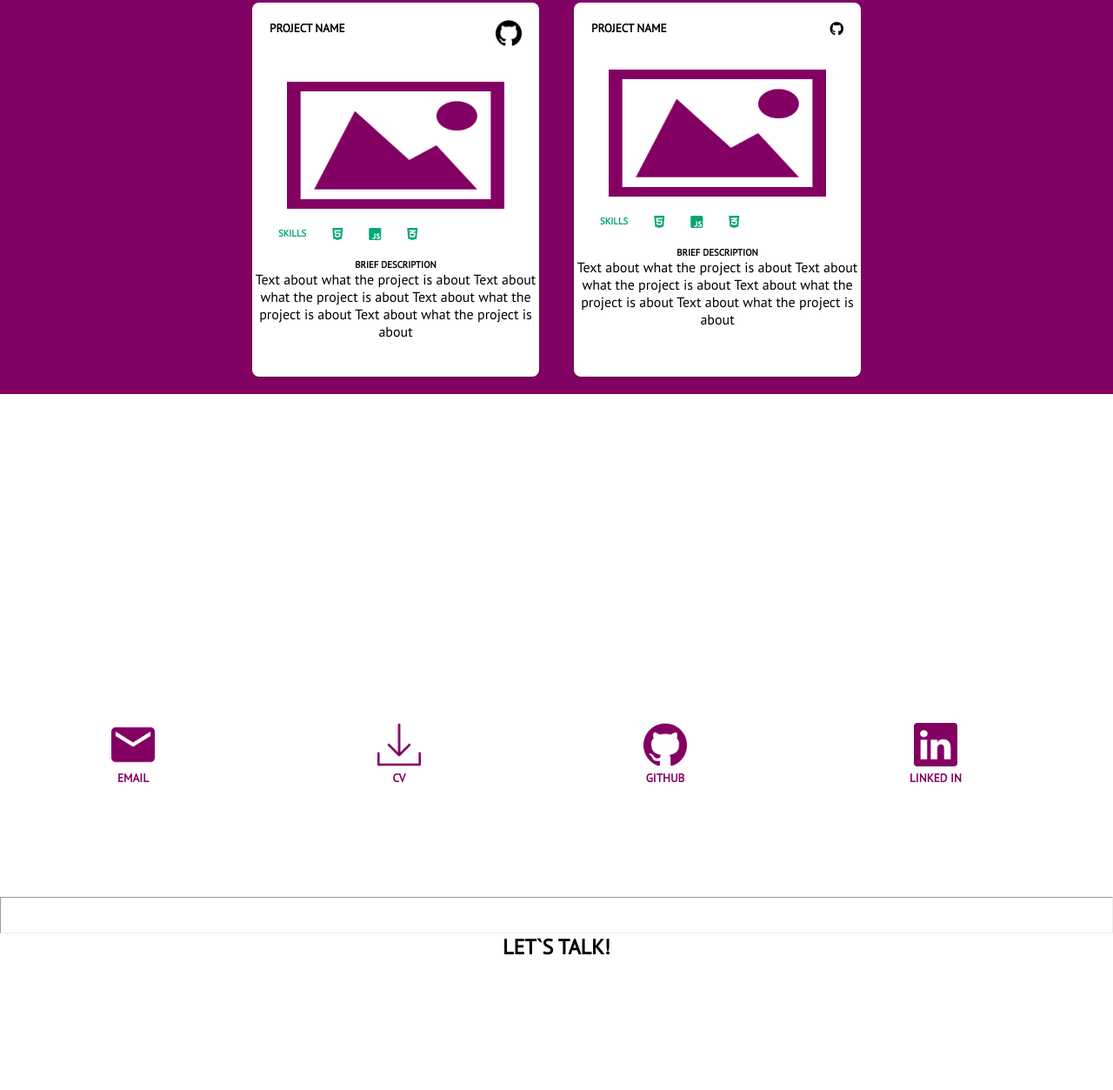
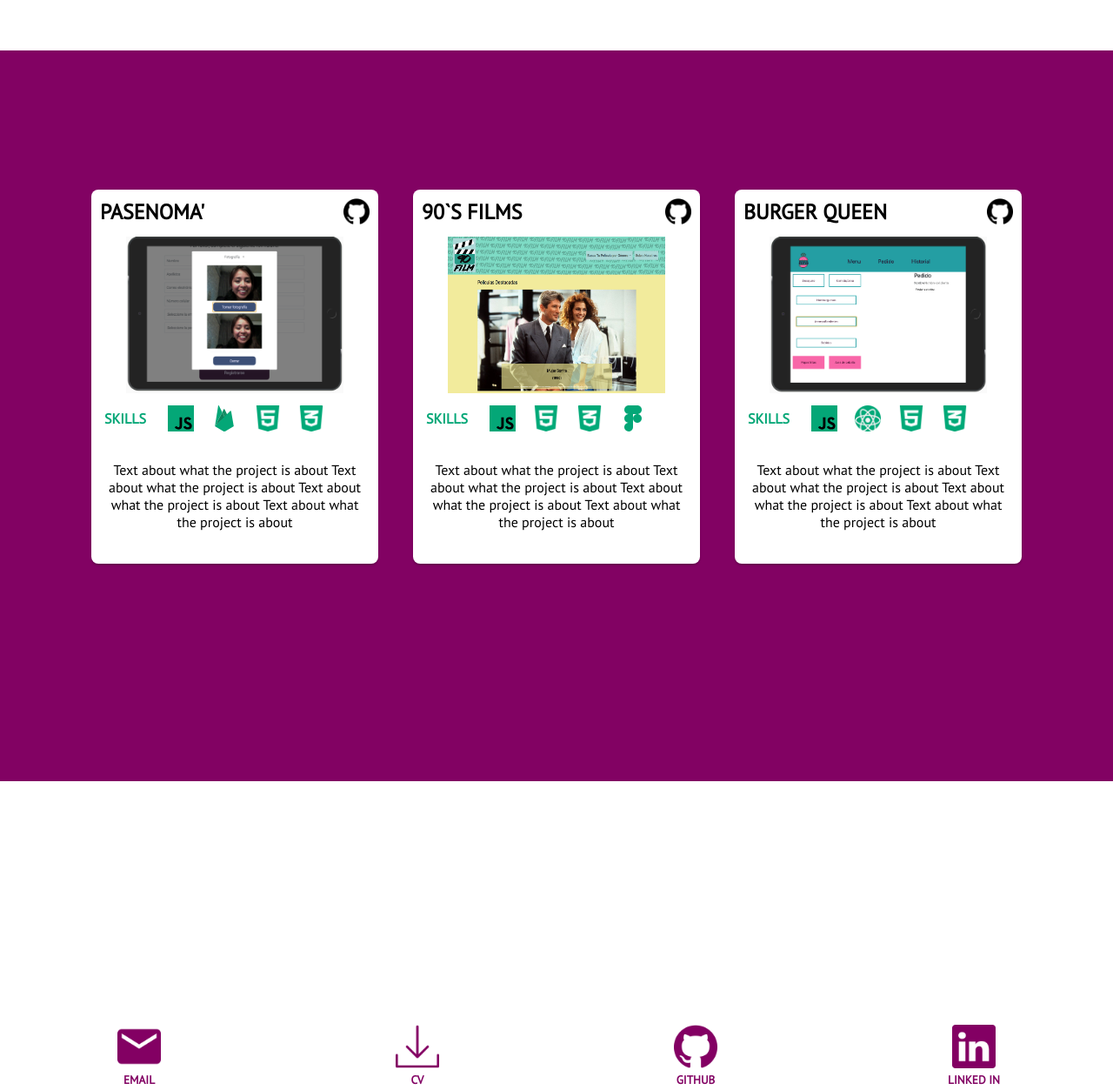
Before and after one commit to TaphieM/TaphieM.github.io, a website: page index.html in a window 1280 px wide. Shown: the part 742-1995 px from the top of the page at 87% size. Drawn offline with Linux system fonts and the light colour scheme.

Commit message:
all links & icons where added

```diff
--- a/index.html
+++ b/index.html
@@ -39,38 +39,57 @@
       <div class=cards>
         <div class="card">
            <div class="header">
-             <div class="projectname"><h5>PROJECT NAME</h5></div>
-             <div class="githlink"><a title="github repo" href="https://github.com/TaphieM/SCL008-visitors" target="blank"><img src="img/github.png" alt="github repo" /></a></div>
+             <div class="projectname"><h2>PASENOMA'</h2></div>
+             <div class="githlink"><a title="Demo & Code" href="https://github.com/TaphieM/SCL008-visitors" target="blank"><img src="img/github.png" alt="github repo" /></a></div>
             </div>
-            <figure><img class="picture" src="img/picture.png" alt=""></figure>
+            <figure><img class="picture" src="img/PaseNoma.png" alt=""></figure>
             <div class="resume">
                 <div class="skills">
-                    <h6><strong>SKILLS</strong></h6>
-                    <i class="fab fa-html5"></i>
-                    <i class="fab fa-js-square"></i>
-                    <i class="fab fa-css3-alt"></i>
+                    <h4><strong>SKILLS</strong></h4>
+                    <a title="JavaScript" href="https://developer.mozilla.org/en-US/docs/Web/JavaScript" target="blank"><img src="img/javascript.svg" alt="JavaScript logo" /></a>
+                    <a title="Firebase" href="https://firebase.google.com/" target="blank"><img src="img/firebase-icon.svg" alt="Firebase logo" /></a>
+                    <a title="HTML" href="https://developer.mozilla.org/en-US/docs/Web/HTML" target="blank"><img src="img/html-5-logo.png" alt="HTML logo" /></a>
+                    <a title="CSS" href="https://developer.mozilla.org/en-US/docs/Web/CSS" target="blank"><img src="img/css-3.png" alt="CSS logo" /></a>
                 </div>
                 <div class="description">
-                    <h6><strong>BRIEF DESCRIPTION</strong></h6>
                     <p>Text about what the project is about Text about what the project is about Text about what the project is about Text about what the project is about</p>
                 </div>
             </div>
         </div>
         <div class="card">
             <div class="header">
-                      <div class="projectname"><h5>PROJECT NAME</h5></div>
-                      <div class="githlink"><i class="fab fa-github"></i></div>
+              <div class="projectname"><h2>90`S FILMS</h2></div>
+              <div class="githlink"><a title="Demo & Code" href="https://github.com/TaphieM/SCL008-hackathon-peliculas" target="blank"><img src="img/github.png" alt="github repo" /></a></div>
              </div>
-                     <figure><img class="picture" src="img/picture.png" alt=""></figure>
+             <figure><img class="picture" src="img/90-Films.png" alt=""></figure>
              <div class="resume">
                  <div class="skills">
-                             <h6><strong>SKILLS</strong></h6>
-                             <i class="fab fa-html5"></i>
-                             <i class="fab fa-js-square"></i>
-                             <i class="fab fa-css3-alt"></i>
+                     <h4><strong>SKILLS</strong></h4>
+                     <a title="JavaScript" href="https://developer.mozilla.org/en-US/docs/Web/JavaScript" target="blank"><img src="img/javascript.svg" alt="JavaScript logo" /></a>
+                     <a title="HTML" href="https://developer.mozilla.org/en-US/docs/Web/HTML" target="blank"><img src="img/html-5-logo.png" alt="HTML logo" /></a>
+                     <a title="CSS" href="https://developer.mozilla.org/en-US/docs/Web/CSS" target="blank"><img src="img/css-3.png" alt="CSS logo" /></a>
+                     <a title="Figma" href="https://www.figma.com/" target="blank"><img src="img/figma-icon.svg" alt="Figma logo" /></a>
                  </div>
                  <div class="description">
-                             <h6><strong>BRIEF DESCRIPTION</strong></h6>
+                     <p>Text about what the project is about Text about what the project is about Text about what the project is about Text about what the project is about</p>
+                 </div>
+             </div>
+         </div>
+         <div class="card">
+            <div class="header">
+              <div class="projectname"><h2>BURGER QUEEN</h2></div>
+              <div class="githlink"><a title="Demo & Code" href="https://github.com/TaphieM/SCL008-BurgerQueen" target="blank"><img src="img/github.png" alt="github repo" /></a></div>
+             </div>
+             <figure><img class="picture" src="img/burgerqueen.png" alt=""></figure>
+             <div class="resume">
+                 <div class="skills">
+                     <h4><strong>SKILLS</strong></h4>
+                     <a title="JavaScript" href="https://developer.mozilla.org/en-US/docs/Web/JavaScript" target="blank"><img src="img/javascript.svg" alt="JavaScript logo" /></a>
+                     <a title="React" href="https://reactjs.org/" target="blank"><img src="img/react.png" alt="React logo" /></a>
+                     <a title="HTML" href="https://developer.mozilla.org/en-US/docs/Web/HTML" target="blank"><img src="img/html-5-logo.png" alt="HTML logo" /></a>
+                     <a title="CSS" href="https://developer.mozilla.org/en-US/docs/Web/CSS" target="blank"><img src="img/css-3.png" alt="CSS logo" /></a>
+                 </div>
+                 <div class="description">
                      <p>Text about what the project is about Text about what the project is about Text about what the project is about Text about what the project is about</p>
                  </div>
              </div>
@@ -81,39 +100,42 @@
 
    <!-- Third Section -->
    <section id="contact">
-       <div id="contacticons">
-      <div class="email">
-        <img class="logocontact" src="img/email.png" alt="email me">
+       <div class="contacticons">
+      <div class="logocontact">
+          <a title="EMAIL" href="mailto:anastephanie.mayen@gmail.com"><img class="email" src="img/email.png" alt="email me"></a>
          <h5><strong>EMAIL</strong></h5>
       </div>
-      <div class="cv">
-        <img class="logocontact" src="img/download.png" alt="dowload cv">
+      <div class="logocontact">
+          <a title="CV" href="pdf/CV-Stephanie-Mayen.pdf" target="blank" download="CV-Stephanie-Mayen"><img class="cv" src="img/download.png" alt="dowload cv"></a>
          <h5><strong>CV</strong></h5>
       </div>
-      <div class="github">
-        <img class="logocontact" src="img/github-magenta.png" alt="github link">
+      <div class="logocontact">
+          <a title="Github" href="https://github.com/TaphieM" target="blank"><img class="github" src="img/github-magenta.png" alt="github link"></a>
         <h5><strong>GITHUB</strong></h5>
       </div>
-      <div class="linkedin">
-        <img class="logocontact" src="img/linkedin.png" alt="linkedIn link">
+      <div class="logocontact">
+          <a title="linkedIn" href="https://www.linkedin.com/in/stephaniemayen/" target="blank"><img class="linkedin" src="img/linkedin.png" alt="linkedIn link"></a>
         <h5><strong>LINKED IN</strong></h5>
       </div>
     </div>
       <hr/>
-      <div class="message"><h2>LET`S TALK!</h2></div>
+      <div class="message"><p>LET`S TALK!</p></div>
    </section>
    <!-- End Third section -->
 
    <!-- Fourth Section -->
      <section id="aboutme">
-         <figure><img src="img/little-girl-face.png" alt=""></figure>
+       <div class=allaboutme>
+         <figure class="mypic"><img src="img/little-girl-face.png" alt=""></figure>
          <div class="textaboutme">
           <h5>A BIT MORE ABOUT ME</h5>
-          <p>Text about me Text about me Text about me Text about me Text about me </p><br>
-          <p>Text about me Text about me Text about me Text about me Text about me </p><br>
-          <p>Text about me Text about me Text about me Text about me Text about me </p><br>
-          <p>Text about me Text about me Text about me Text about me Text about me </p><br>
-          <p>Text about me Text about me Text about me Text about me Text about me </p><br>
+          <p>Text about me Text about me Text about me Text about me Text about me
+            Text about me Text about me Text about me Text about me Text about me
+            Text about me Text about me Text about me Text about me Text about me
+            Text about me Text about me Text about me Text about me Text about me
+            Text about me Text about me Text about me Text about me Text about me
+          </p>
+         </div>
         </div>
     </section>
    <!-- End Fourth section -->
--- a/style.css
+++ b/style.css
@@ -46,14 +46,17 @@ nav {
     color:#FB8B24;
 }
 
-#salute, #projects, #contact, #aboutme {
+#projects, #contact, #aboutme {
     max-width: 100%;
-    margin-top: 250px;
-    margin-bottom: 250px;
+    padding-top: 140px;
+    height: 700px;
 }
 
 #salute{
     color: #820263;
+    max-width: 100%;
+    padding-top: 300px;
+    height: 500px;
     line-height: 55px;
     margin-left:25%;
     margin-right: 25%;
@@ -74,7 +77,6 @@ nav {
 
 #projects {
     background-color: #820263;
-    padding: 40px;
 }
 
 .cards {
@@ -112,7 +114,7 @@ nav {
 .header {
     display: flex;
     justify-content: space-between;
-    padding: 20px;
+    padding: 10px;
 }
 
 .header h5 {
@@ -132,52 +134,59 @@ nav {
 .skills{
     display: flex;
     color: #04A777;
-    padding-bottom: 20px;
+    padding-bottom: 10px;
 }
 
-.skills h6 {
-    padding-right: 30px;
-    padding-left: 30px;
+.skills h4 {
+  padding: 15px;
 }
 
-.skills i {
-    padding-right: 30px;
+.skills img {
+    width: 30px;
+    height: 30px;
+    padding: 10px;
 }
 
-.fa-html5:before {
-    color: #04A777;
+.description p {
+    padding: 10px;
 }
 
-#contacticons {
+.contacticons {
     display: flex;
     color: #820263;
+    padding-top: 140px;
 }
 
-.email, .cv, .github, .linkedin{
-    padding: 5%;
-    margin:5%;
-}
 
-.logocontact {
+.logocontact img {
     width: 50px;
     height: 50px;
 }
 
-hr {
-   height: 40px;
-   color: #230C33;
+.contacticons .logocontact{
+    width: 330px;
+    height: 190px;
+    text-align: center;
 }
 
-#aboutme {
-    display: flex;
-    padding: 40px;
+.message{
+    padding-top: 60px;
+    font-size: 50px;
+    color: #820263;
 }
 
-#aboutme img {
+.allaboutme {
+    display: flex;
+    padding-top: 100px;
+}
+
+.mypic img {
     width:500px;
-    height:500px ;
+    height:500px;
+    padding-right: 40px;
 }
 
 .textaboutme {
-    padding: 5%;
+    width: 450px;
+    height: 400px;
 }
```
Also changed, not shown: img/90-Films.png (added), img/PaseNoma.png (added), img/burgerqueen.png (added), img/css-3.png (added), img/figma-icon.svg (added), img/firebase-icon.svg (added), img/html-5-logo.png (added), img/javascript.svg (added), img/picture.png (deleted), img/react.png (added), 1 other file. Lines whose indentation alone changed are shown as unchanged.
